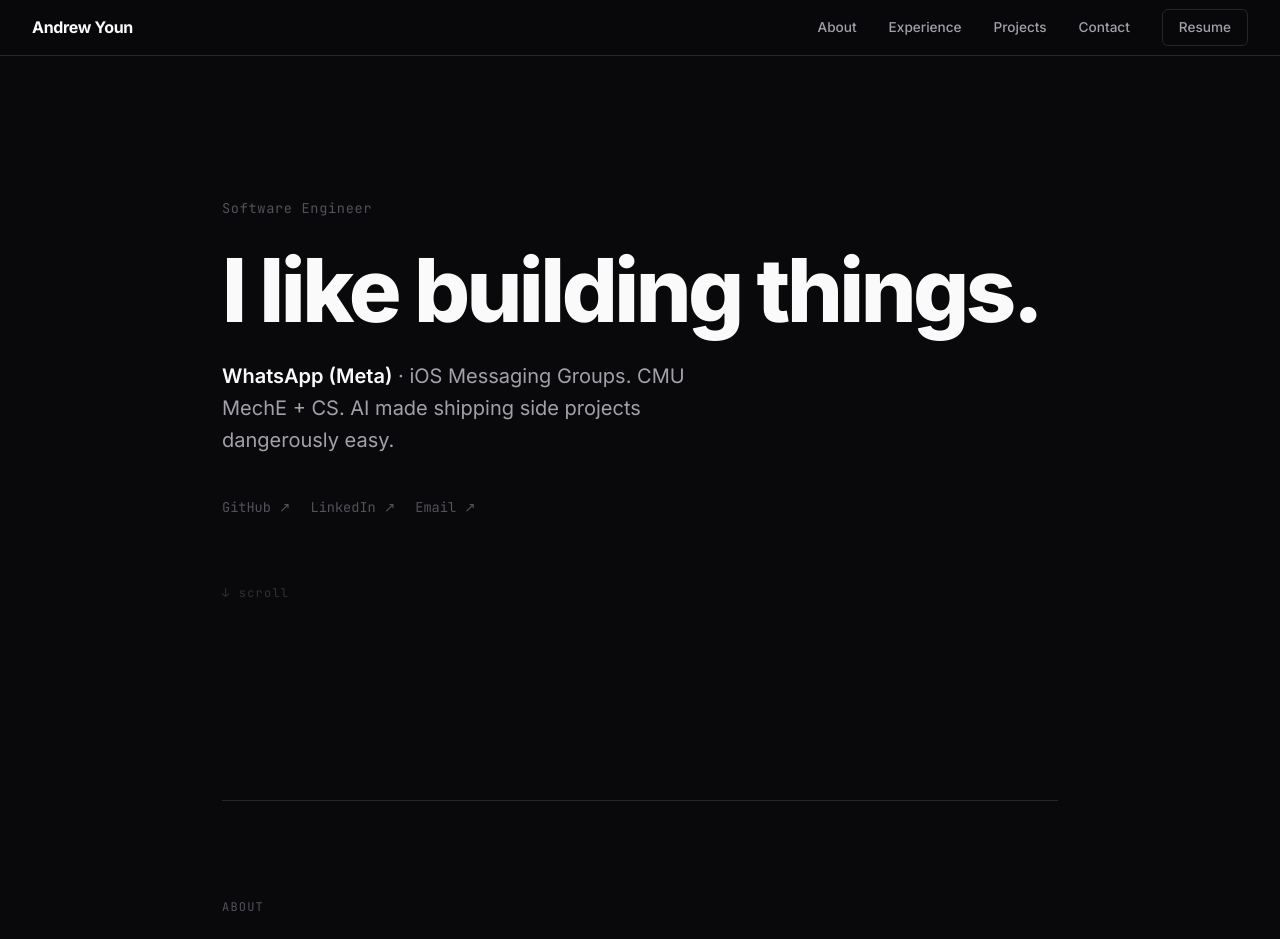
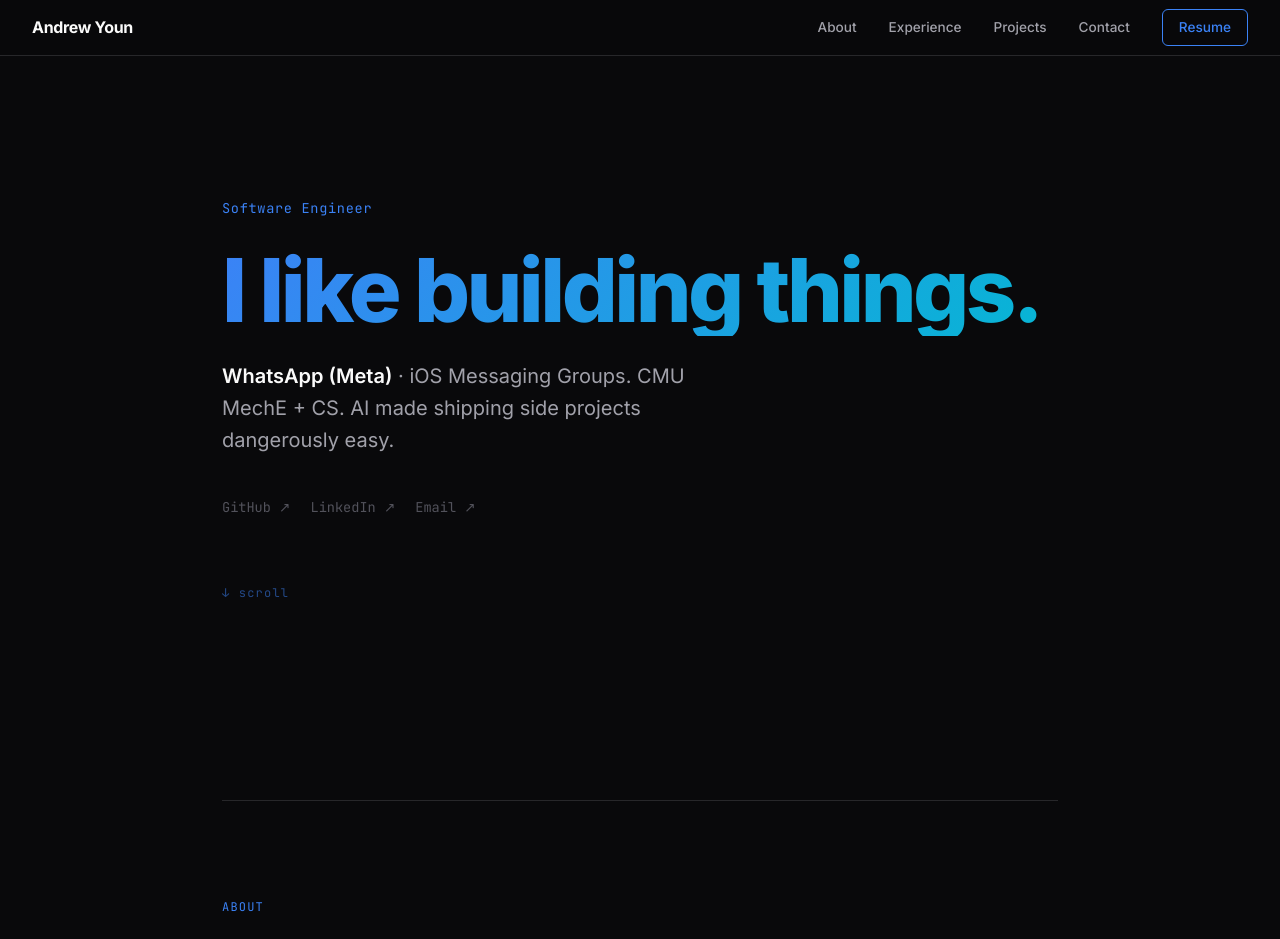
Before and after one commit to ay0503/ay0503.github.io, a Next.js app: page / in a window 1280 px wide. Shown: the top 939 px of the page. Built offline with nearby package versions, Linux system fonts and the light colour scheme.

Commit message:
Add Electric Blue → Cyan accent color

```diff
--- a/styles/globals.css
+++ b/styles/globals.css
@@ -8,7 +8,10 @@
   --text: #a1a1aa;
   --text-bright: #fafafa;
   --text-dim: #52525b;
-  --accent: #e4e4e7;
+  --accent: #3b82f6;
+  --accent-cyan: #06b6d4;
+  --accent-glow: rgba(59, 130, 246, 0.15);
+  --gradient: linear-gradient(135deg, #3b82f6, #06b6d4);
   --highlight: #ffffff;
   --font: 'Inter', -apple-system, sans-serif;
   --mono: 'JetBrains Mono', monospace;
@@ -33,8 +36,8 @@ body {
 }
 
 ::selection {
-  background: var(--text-bright);
-  color: var(--bg);
+  background: var(--accent);
+  color: var(--highlight);
 }
 
 /* ===== NAV ===== */
@@ -78,19 +81,20 @@ body {
 }
 
 .nav-links a:hover {
-  color: var(--text-bright);
+  color: var(--accent);
 }
 
 .nav-resume {
   padding: 0.4rem 1rem;
-  border: 1px solid var(--border);
+  border: 1px solid var(--accent);
   border-radius: 6px;
-  transition: background 0.2s, border-color 0.2s;
+  color: var(--accent) !important;
+  transition: background 0.2s, border-color 0.2s, box-shadow 0.2s;
 }
 
 .nav-resume:hover {
-  background: var(--bg-card);
-  border-color: var(--border-hover);
+  background: var(--accent-glow);
+  box-shadow: 0 0 20px var(--accent-glow);
 }
 
 /* ===== HERO ===== */
@@ -107,7 +111,7 @@ body {
 .hero-label {
   font-family: var(--mono);
   font-size: 0.85rem;
-  color: var(--text-dim);
+  color: var(--accent);
   margin-bottom: 1.5rem;
   letter-spacing: 0.05em;
 }
@@ -115,7 +119,10 @@ body {
 .hero h1 {
   font-size: clamp(3rem, 8vw, 5.5rem);
   font-weight: 800;
-  color: var(--text-bright);
+  background: var(--gradient);
+  -webkit-background-clip: text;
+  -webkit-text-fill-color: transparent;
+  background-clip: text;
   line-height: 1.05;
   letter-spacing: -0.04em;
   margin-bottom: 1.5rem;
@@ -152,12 +159,12 @@ body {
 }
 
 .hero-links a:hover {
-  color: var(--text-bright);
+  color: var(--accent);
 }
 
 .scroll-hint {
   margin-top: 4rem;
-  color: var(--text-dim);
+  color: var(--accent);
   font-size: 0.75rem;
   font-family: var(--mono);
   letter-spacing: 0.1em;
@@ -179,7 +186,7 @@ body {
 .section-label {
   font-family: var(--mono);
   font-size: 0.75rem;
-  color: var(--text-dim);
+  color: var(--accent);
   letter-spacing: 0.1em;
   text-transform: uppercase;
   display: block;
@@ -286,7 +293,7 @@ body {
   content: "—";
   position: absolute;
   left: 0;
-  color: var(--text-dim);
+  color: var(--accent);
 }
 
 /* ===== PROJECTS ===== */
@@ -301,11 +308,12 @@ body {
   background: var(--bg-card);
   border: 1px solid var(--border);
   border-radius: 12px;
-  transition: border-color 0.2s;
+  transition: border-color 0.3s, box-shadow 0.3s;
 }
 
 .project-card:hover {
-  border-color: var(--border-hover);
+  border-color: rgba(59, 130, 246, 0.3);
+  box-shadow: 0 0 30px var(--accent-glow);
 }
 
 .project-top {
@@ -335,7 +343,7 @@ body {
 }
 
 .project-links a:hover {
-  color: var(--text-bright);
+  color: var(--accent);
 }
 
 .project-desc {
@@ -357,7 +365,7 @@ body {
   background: var(--bg);
   border: 1px solid var(--border);
   border-radius: 4px;
-  color: var(--text);
+  color: var(--accent-cyan);
 }
 
 /* ===== SKILLS ===== */
@@ -374,19 +382,23 @@ body {
   border: 1px solid var(--border);
   border-radius: 100px;
   color: var(--text);
-  transition: border-color 0.2s, color 0.2s;
+  transition: border-color 0.2s, color 0.2s, box-shadow 0.2s;
 }
 
 .skill-chip:hover {
-  border-color: var(--border-hover);
-  color: var(--text-bright);
+  border-color: var(--accent);
+  color: var(--accent);
+  box-shadow: 0 0 15px var(--accent-glow);
 }
 
 /* ===== CONTACT ===== */
 .contact-big {
   font-size: clamp(1.5rem, 4vw, 2.5rem);
   font-weight: 700;
-  color: var(--text-bright);
+  background: var(--gradient);
+  -webkit-background-clip: text;
+  -webkit-text-fill-color: transparent;
+  background-clip: text;
   letter-spacing: -0.03em;
   margin-bottom: 1rem;
 }
@@ -412,7 +424,7 @@ body {
 }
 
 .contact-links a:hover {
-  color: var(--text-bright);
+  color: var(--accent);
 }
 
 /* ===== FOOTER ===== */
```
